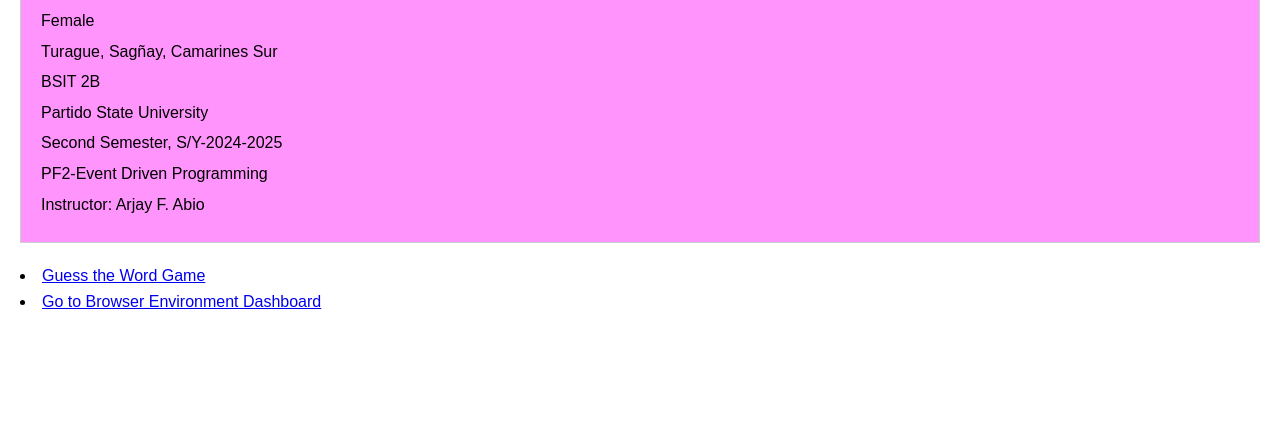
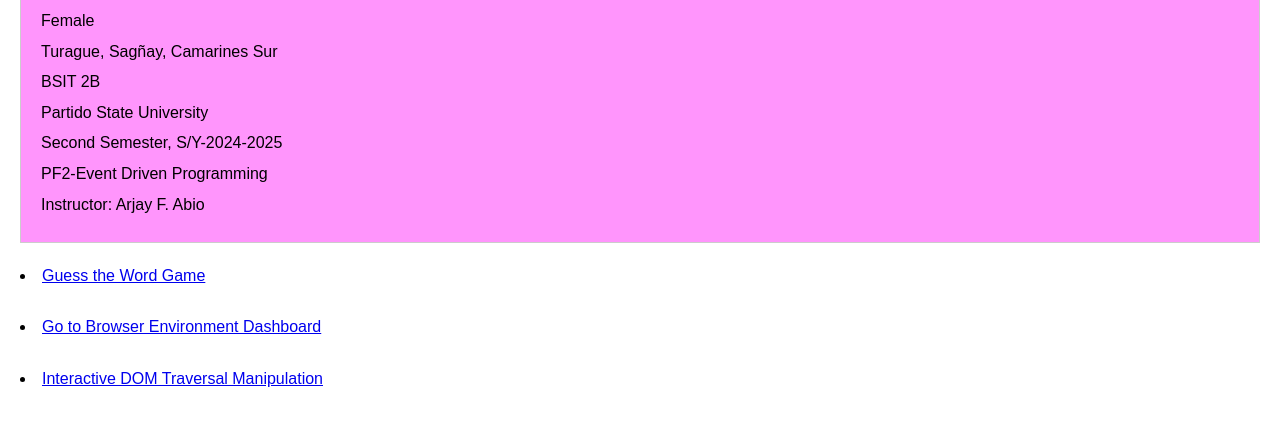
Before and after one commit to Violet27-ux/Marry-Ann-Browser-dashboard, a plain HTML site: page index.html in a window 1280 px wide. Shown: the part 127-552 px from the top of the page. Drawn offline with Linux system fonts and the light colour scheme.

Commit message:
Update index.html

```diff
--- a/index.html
+++ b/index.html
@@ -41,7 +41,9 @@
     <p>Instructor: Arjay F. Abio</p>
     </div>
     <li><a href="https://violet27-ux.github.io/Mhean-Guess-Game-/">Guess the Word Game</a></li>
-
+    <br>
     <li><a href="browser_dashboard.html">Go to Browser Environment Dashboard</a></li>
+    <br>
+    <li><a href="https://violet27-ux.github.io/Interactive-DOM-Traversal/">Interactive DOM Traversal Manipulation</a></li>
 </body>
 </html>
```
